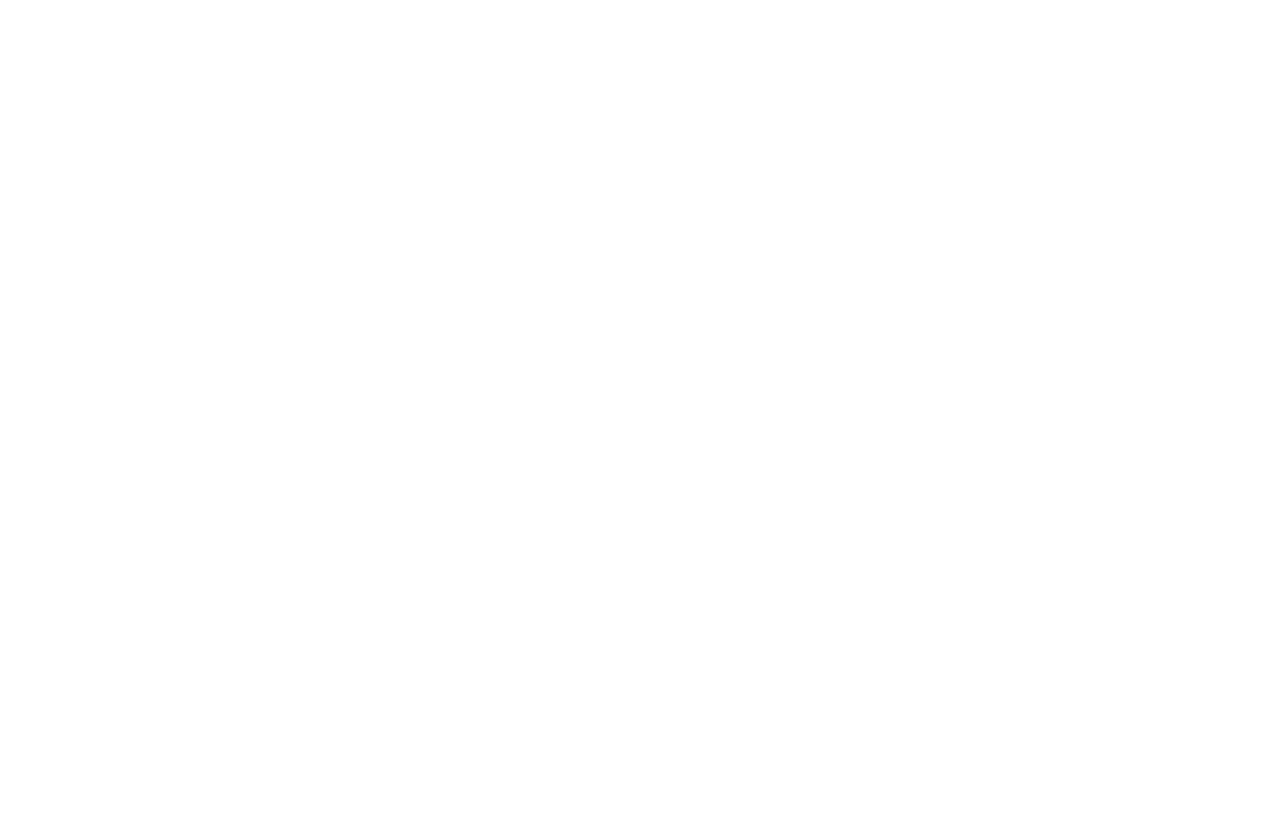
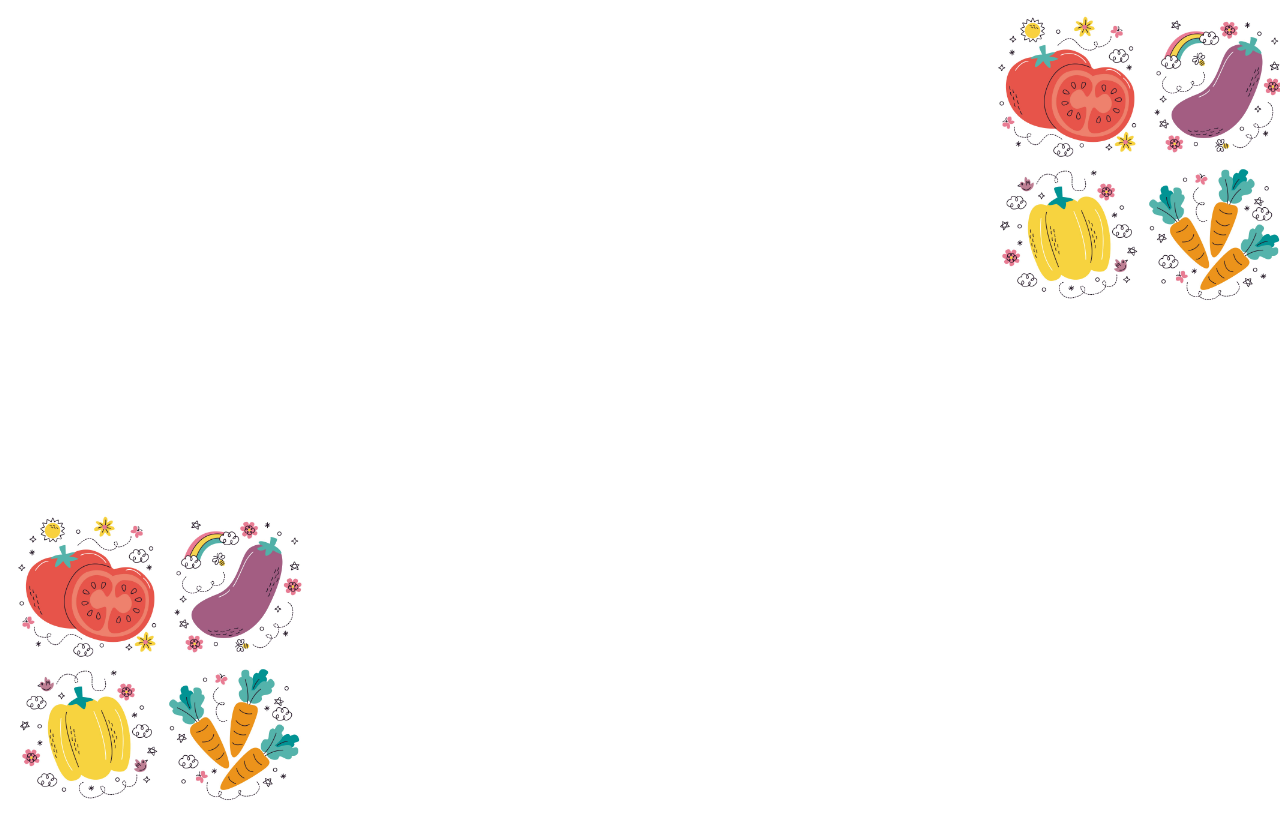
Before and after one commit to saitamashigoto/css, a plain HTML site: page shuukaku-karenda/index.html in a window 1280 px wide. Drawn offline with Linux system fonts and the light colour scheme.

Commit message:
initilized

```diff
--- a/shuukaku-karenda/css/style.css
+++ b/shuukaku-karenda/css/style.css
@@ -3,13 +3,46 @@
 }
 
 @font-face {
-  font-family: 'Tsunagi Gothic';
-  src: url('../fonts/TsunagiGothic.woff') format('woff');
-  font-weight: normal;
-  font-style: normal;
+    font-family: 'Tsunagi Gothic';
+    src: url('../fonts/TsunagiGothic.woff') format('woff');
+    font-weight: normal;
+    font-style: normal;
 }
 
 html {
     font-size: 16px;
     font-family: 'TsunagiGothic', sans-serif;
+    font-weight: normal;
+    font-style: normal;
+    scrollbar-gutter: stable;
 }
+
+body {
+    width: 100vw;
+    height: 100vh;
+    position: relative;
+    display: grid;
+    grid-template-columns: 1fr;
+    grid-template-rows: 1fr;
+    scrollbar-gutter: stable;
+}
+
+.top-right, .bottom-left {
+    background-image: url('../images/yasai.jpg');
+    position: absolute;
+    background-size: 100% 100%;
+}
+
+.top-right {
+    top: 0;
+    right: 0;
+    height: 300px;
+    width: 300px;
+}
+
+.bottom-left {
+    left: 0;
+    bottom: 0;
+    height: 300px;
+    width: 300px;
+}
--- a/shuukaku-karenda/index.html
+++ b/shuukaku-karenda/index.html
@@ -8,6 +8,8 @@
     <link rel="stylesheet" href="css/style.css">
 </head>
 <body>
-
+    <div class="top-right"></div>
+    <div class="wrapper"></div>
+    <div class="bottom-left"></div>
 </body>
 </html>
```
Also changed, not shown: shuukaku-karenda/images/esharotto.png (added), shuukaku-karenda/images/kabocha.png (added), shuukaku-karenda/images/kabu.png (added), shuukaku-karenda/images/kaki.png (added), shuukaku-karenda/images/kinoko.png (added), shuukaku-karenda/images/nasu.png (added), shuukaku-karenda/images/ninjin.png (added), shuukaku-karenda/images/yasai.jpg (added), 1 other file.
